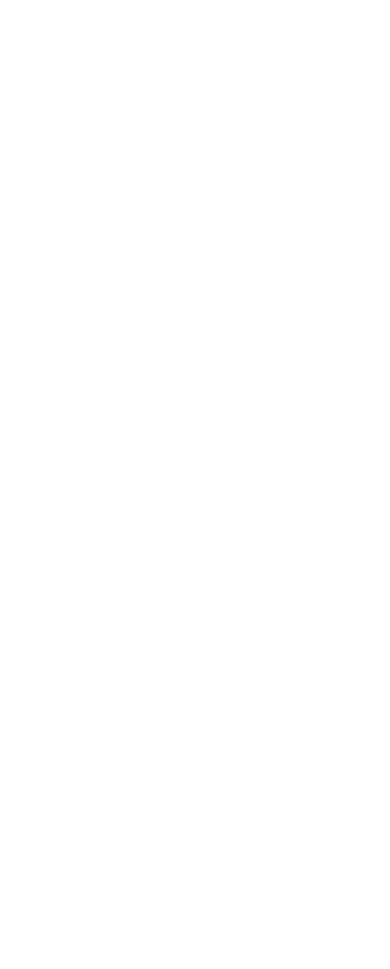
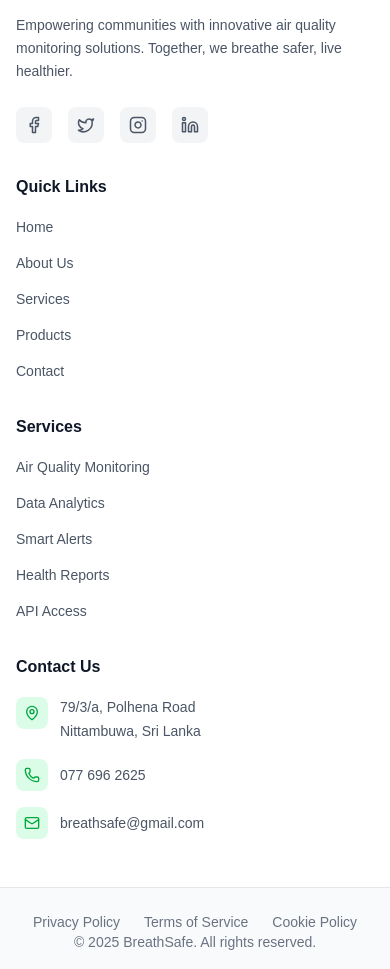
Before and after one commit to nipun-munasinghe/Breathsafe-App, a Next.js app: page / in a window 390 px wide. Shown: the part 11031-12000 px from the top of the page. Before the commit the page ends 10948 px from the top, so only its background shows below. Built offline with nearby package versions, Linux system fonts and the light colour scheme.

Commit message:
footer done with mobile responsive and colour changes

```diff
--- a/app/layout.tsx
+++ b/app/layout.tsx
@@ -2,6 +2,7 @@ import type { Metadata } from "next";
 import { Geist, Geist_Mono } from "next/font/google";
 import "./globals.css";
 import Header from "@/components/common/Header";
+import Footer from "@/components/common/Footer";
 
 const geistSans = Geist({
   variable: "--font-geist-sans",
@@ -35,6 +36,7 @@ export default function RootLayout({
       >
         <Header />
         {children}
+        <Footer />
       </body>
     </html>
   );
--- a/components/common/Footer.jsx
+++ b/components/common/Footer.jsx
@@ -13,55 +13,64 @@ const Footer = () => {
   const currentYear = new Date().getFullYear();
 
   return (
-    <footer className="bg-green-900 text-white">
-      {/*footer Content */}
-      <div className="max-w-7xl mx-auto px-4 sm:px-6 lg:px-8 py-12">
-        <div className="grid grid-cols-1 md:grid-cols-2 lg:grid-cols-4 gap-8">
+    <footer className="bg-white border-t border-gray-200">
+      {/* Main Footer Content */}
+      <div className="max-w-7xl mx-auto px-4 sm:px-6 lg:px-8 py-12 lg:py-16">
+        <div className="grid grid-cols-1 sm:grid-cols-2 lg:grid-cols-4 gap-8 lg:gap-12">
           {/* Company Info */}
-          <div className="space-y-4">
-            <h3 className="text-xl font-bold text-green-300">BreathSafe</h3>
-            <p className="text-green-100 text-sm leading-relaxed">
+          <div className="space-y-4 sm:col-span-2 lg:col-span-1">
+            <div className="flex items-center space-x-2">
+              <div className="w-8 h-8 bg-green-600 rounded-lg flex items-center justify-center">
+                <div className="w-4 h-4 bg-white rounded-full"></div>
+              </div>
+              <h3 className="text-xl font-bold text-gray-900">BreathSafe</h3>
+            </div>
+            <p className="text-gray-600 text-sm leading-relaxed max-w-sm">
               Empowering communities with innovative air quality monitoring
               solutions. Together, we breathe safer, live healthier.
             </p>
-            <div className="flex space-x-4">
+            <div className="flex space-x-4 pt-2">
               <Link
                 href="#"
-                className="text-green-200 hover:text-green-300 transition-colors"
+                className="w-9 h-9 bg-gray-100 hover:bg-green-100 rounded-lg flex items-center justify-center text-gray-600 hover:text-green-600 transition-all duration-200"
+                aria-label="Facebook"
               >
-                <Facebook size={20} />
+                <Facebook size={18} />
               </Link>
               <Link
                 href="#"
-                className="text-green-200 hover:text-green-300 transition-colors"
+                className="w-9 h-9 bg-gray-100 hover:bg-green-100 rounded-lg flex items-center justify-center text-gray-600 hover:text-green-600 transition-all duration-200"
+                aria-label="Twitter"
               >
-                <Twitter size={20} />
+                <Twitter size={18} />
               </Link>
               <Link
                 href="#"
-                className="text-green-200 hover:text-green-300 transition-colors"
+                className="w-9 h-9 bg-gray-100 hover:bg-green-100 rounded-lg flex items-center justify-center text-gray-600 hover:text-green-600 transition-all duration-200"
+                aria-label="Instagram"
               >
-                <Instagram size={20} />
+                <Instagram size={18} />
               </Link>
               <Link
                 href="#"
-                className="text-green-200 hover:text-green-300 transition-colors"
+                className="w-9 h-9 bg-gray-100 hover:bg-green-100 rounded-lg flex items-center justify-center text-gray-600 hover:text-green-600 transition-all duration-200"
+                aria-label="LinkedIn"
               >
-                <Linkedin size={20} />
+                <Linkedin size={18} />
               </Link>
             </div>
           </div>
 
           {/* Quick Links */}
           <div className="space-y-4">
-            <h4 className="text-lg font-semibold text-green-300">
+            <h4 className="text-base font-semibold text-gray-900">
               Quick Links
             </h4>
-            <ul className="space-y-2">
+            <ul className="space-y-3">
               <li>
                 <Link
                   href="/"
-                  className="text-green-100 hover:text-green-300 transition-colors text-sm"
+                  className="text-gray-600 hover:text-green-600 transition-colors text-sm font-medium"
                 >
                   Home
                 </Link>
@@ -69,7 +78,7 @@ const Footer = () => {
               <li>
                 <Link
                   href="/about"
-                  className="text-green-100 hover:text-green-300 transition-colors text-sm"
+                  className="text-gray-600 hover:text-green-600 transition-colors text-sm font-medium"
                 >
                   About Us
                 </Link>
@@ -77,7 +86,7 @@ const Footer = () => {
               <li>
                 <Link
                   href="/services"
-                  className="text-green-100 hover:text-green-300 transition-colors text-sm"
+                  className="text-gray-600 hover:text-green-600 transition-colors text-sm font-medium"
                 >
                   Services
                 </Link>
@@ -85,7 +94,7 @@ const Footer = () => {
               <li>
                 <Link
                   href="/products"
-                  className="text-green-100 hover:text-green-300 transition-colors text-sm"
+                  className="text-gray-600 hover:text-green-600 transition-colors text-sm font-medium"
                 >
                   Products
                 </Link>
@@ -93,7 +102,7 @@ const Footer = () => {
               <li>
                 <Link
                   href="/contact"
-                  className="text-green-100 hover:text-green-300 transition-colors text-sm"
+                  className="text-gray-600 hover:text-green-600 transition-colors text-sm font-medium"
                 >
                   Contact
                 </Link>
@@ -103,12 +112,12 @@ const Footer = () => {
 
           {/* Services */}
           <div className="space-y-4">
-            <h4 className="text-lg font-semibold text-green-300">Services</h4>
-            <ul className="space-y-2">
+            <h4 className="text-base font-semibold text-gray-900">Services</h4>
+            <ul className="space-y-3">
               <li>
                 <Link
                   href="/air-quality-monitoring"
-                  className="text-green-100 hover:text-green-300 transition-colors text-sm"
+                  className="text-gray-600 hover:text-green-600 transition-colors text-sm font-medium"
                 >
                   Air Quality Monitoring
                 </Link>
@@ -116,7 +125,7 @@ const Footer = () => {
               <li>
                 <Link
                   href="/data-analytics"
-                  className="text-green-100 hover:text-green-300 transition-colors text-sm"
+                  className="text-gray-600 hover:text-green-600 transition-colors text-sm font-medium"
                 >
                   Data Analytics
                 </Link>
@@ -124,7 +133,7 @@ const Footer = () => {
               <li>
                 <Link
                   href="/alerts"
-                  className="text-green-100 hover:text-green-300 transition-colors text-sm"
+                  className="text-gray-600 hover:text-green-600 transition-colors text-sm font-medium"
                 >
                   Smart Alerts
                 </Link>
@@ -132,7 +141,7 @@ const Footer = () => {
               <li>
                 <Link
                   href="/reports"
-                  className="text-green-100 hover:text-green-300 transition-colors text-sm"
+                  className="text-gray-600 hover:text-green-600 transition-colors text-sm font-medium"
                 >
                   Health Reports
                 </Link>
@@ -140,7 +149,7 @@ const Footer = () => {
               <li>
                 <Link
                   href="/api"
-                  className="text-green-100 hover:text-green-300 transition-colors text-sm"
+                  className="text-gray-600 hover:text-green-600 transition-colors text-sm font-medium"
                 >
                   API Access
                 </Link>
@@ -150,23 +159,43 @@ const Footer = () => {
 
           {/* Contact Info */}
           <div className="space-y-4">
-            <h4 className="text-lg font-semibold text-green-300">Contact Us</h4>
-            <div className="space-y-3">
-              <div className="flex items-center space-x-3">
-                <MapPin size={16} className="text-green-300 flex-shrink-0" />
-                <span className="text-green-100 text-sm">
-                  79/3/a , polhena road,nittambuwa, Sri Lanka
-                </span>
+            <h4 className="text-base font-semibold text-gray-900">
+              Contact Us
+            </h4>
+            <div className="space-y-4">
+              <div className="flex items-start space-x-3">
+                <div className="w-8 h-8 bg-green-100 rounded-lg flex items-center justify-center flex-shrink-0 mt-0.5">
+                  <MapPin size={16} className="text-green-600" />
+                </div>
+                <div>
+                  <span className="text-gray-600 text-sm leading-relaxed">
+                    79/3/a, Polhena Road
+                    <br />
+                    Nittambuwa, Sri Lanka
+                  </span>
+                </div>
               </div>
               <div className="flex items-center space-x-3">
-                <Phone size={16} className="text-green-300 flex-shrink-0" />
-                <span className="text-green-100 text-sm">077 6962625</span>
+                <div className="w-8 h-8 bg-green-100 rounded-lg flex items-center justify-center flex-shrink-0">
+                  <Phone size={16} className="text-green-600" />
+                </div>
+                <Link
+                  href="tel:+94776962625"
+                  className="text-gray-600 hover:text-green-600 text-sm font-medium transition-colors"
+                >
+                  077 696 2625
+                </Link>
               </div>
               <div className="flex items-center space-x-3">
-                <Mail size={16} className="text-green-300 flex-shrink-0" />
-                <span className="text-green-100 text-sm">
+                <div className="w-8 h-8 bg-green-100 rounded-lg flex items-center justify-center flex-shrink-0">
+                  <Mail size={16} className="text-green-600" />
+                </div>
+                <Link
+                  href="mailto:breathsafe@gmail.com"
+                  className="text-gray-600 hover:text-green-600 text-sm font-medium transition-colors"
+                >
                   breathsafe@gmail.com
-                </span>
+                </Link>
               </div>
             </div>
           </div>
@@ -174,28 +203,28 @@ const Footer = () => {
       </div>
 
       {/* Bottom Bar */}
-      <div className="border-t border-green-800">
+      <div className="border-t border-gray-200 bg-gray-50">
         <div className="max-w-7xl mx-auto px-4 sm:px-6 lg:px-8 py-6">
-          <div className="flex flex-col md:flex-row justify-between items-center space-y-4 md:space-y-0">
-            <div className="text-green-200 text-sm">
+          <div className="flex flex-col sm:flex-row justify-between items-center space-y-4 sm:space-y-0">
+            <div className="text-gray-500 text-sm order-2 sm:order-1">
               © {currentYear} BreathSafe. All rights reserved.
             </div>
-            <div className="flex space-x-6 text-sm">
+            <div className="flex flex-wrap justify-center sm:justify-end space-x-6 text-sm order-1 sm:order-2">
               <Link
                 href="/privacy"
-                className="text-green-200 hover:text-green-300 transition-colors"
+                className="text-gray-500 hover:text-green-600 transition-colors font-medium"
               >
                 Privacy Policy
               </Link>
               <Link
                 href="/terms"
-                className="text-green-200 hover:text-green-300 transition-colors"
+                className="text-gray-500 hover:text-green-600 transition-colors font-medium"
               >
                 Terms of Service
               </Link>
               <Link
                 href="/cookies"
-                className="text-green-200 hover:text-green-300 transition-colors"
+                className="text-gray-500 hover:text-green-600 transition-colors font-medium"
               >
                 Cookie Policy
               </Link>
```
